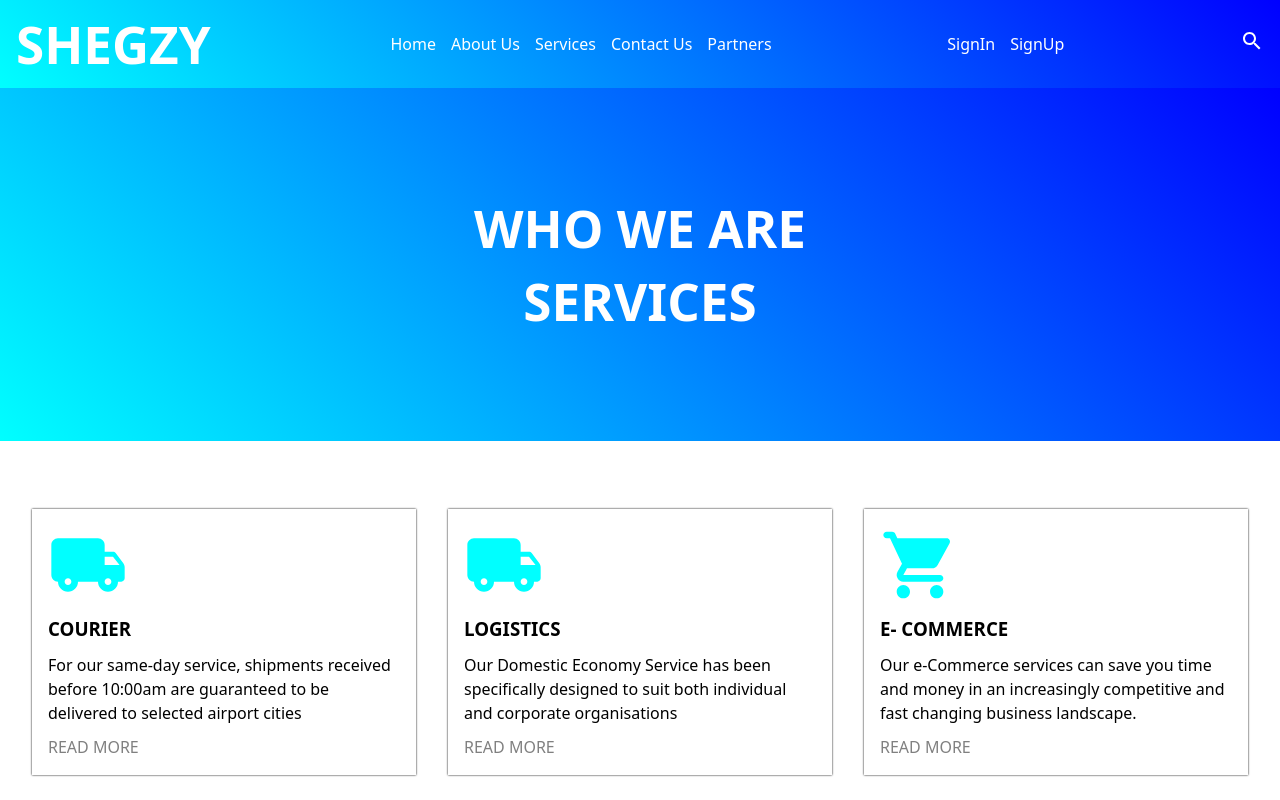
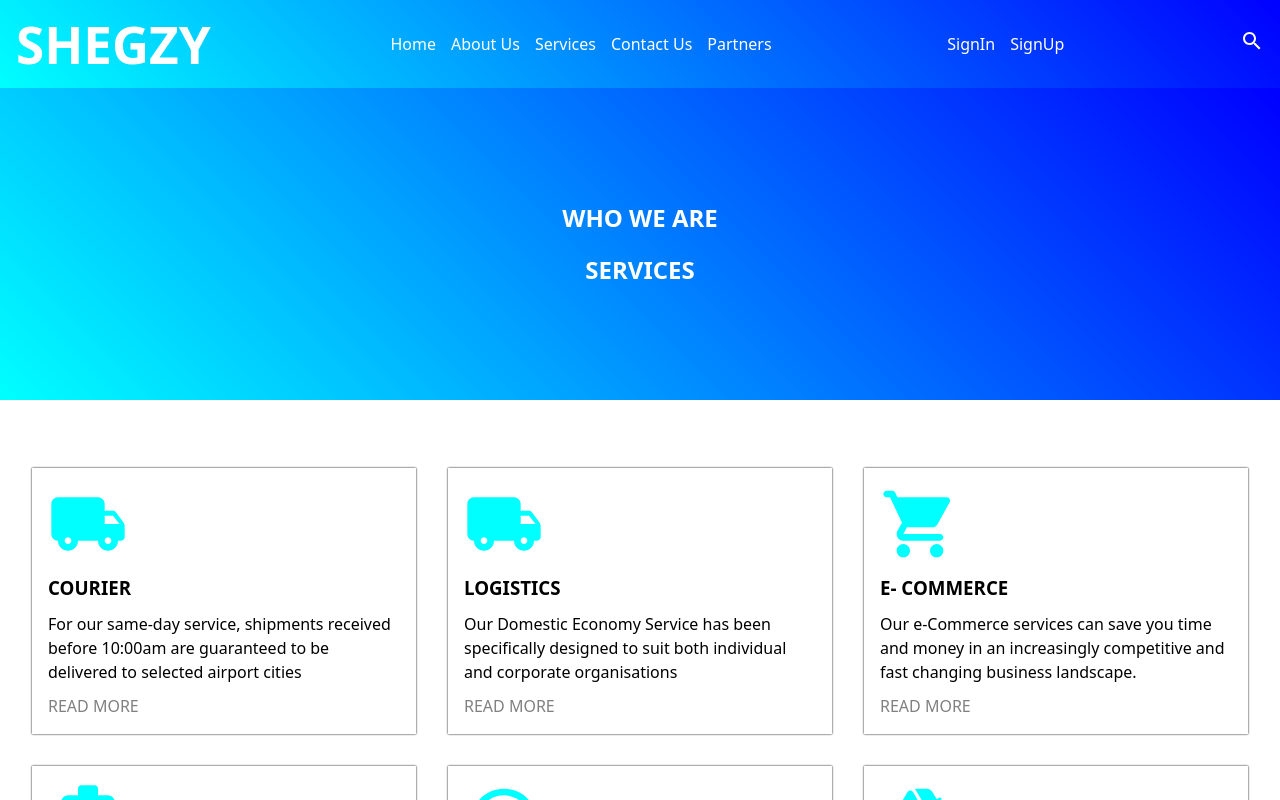
Before and after one commit to SegundamanoDev/Shegzy, a React (Vite) app: page /services in a window 1280 px wide. Shown: the top 800 px of the page. Built offline with nearby package versions, Linux system fonts and the light colour scheme.

Commit message:
Changed the heading tags from h1 to h2 and added a scrolltotop funtion to the main page to land a user at the top of each page when click on a link

```diff
--- a/src/Components/Services.jsx
+++ b/src/Components/Services.jsx
@@ -16,8 +16,8 @@ const Services = () => {
 	return (
 		<div className='service_container'>
 			<div className='service_top'>
-				<h1>WHO WE ARE</h1>
-				<h1>SERVICES</h1>
+				<h2>WHO WE ARE</h2>
+				<h2>SERVICES</h2>
 			</div>
 			<div className='service_middle'>
 				<ul>
--- a/src/Components/Signup.jsx
+++ b/src/Components/Signup.jsx
@@ -2,11 +2,8 @@ import {useState} from "react";
 import "./Signup.css";
 import {Link} from "react-router-dom";
 import {useDispatch} from "react-redux";
-import {signUp} from "../Redux/user";
 
 const Signup = () => {
-	const dispatch = useDispatch();
-
 	const [signUpData, setSignUpData] = useState({
 		firstname: "",
 		lastname: "",
@@ -22,8 +19,6 @@ const Signup = () => {
 
 	const handleSubmit = (e) => {
 		e.preventDefault();
-
-		dispatch(signUp(JSON.stringify(...signUpData)));
 
 		setSignUpData({
 			firstname: "",
--- a/src/Redux/user.jsx
+++ b/src/Redux/user.jsx
@@ -1,7 +1,7 @@
 const {createAsyncThunk, createSlice} = require("@reduxjs/toolkit");
 const {default: axios} = require("axios");
 
-export const signUp = createAsyncThunk(
+const signUp = createAsyncThunk(
 	"auth/signUp",
 	async (user, {rejectWithValue}) => {
 		try {
```
